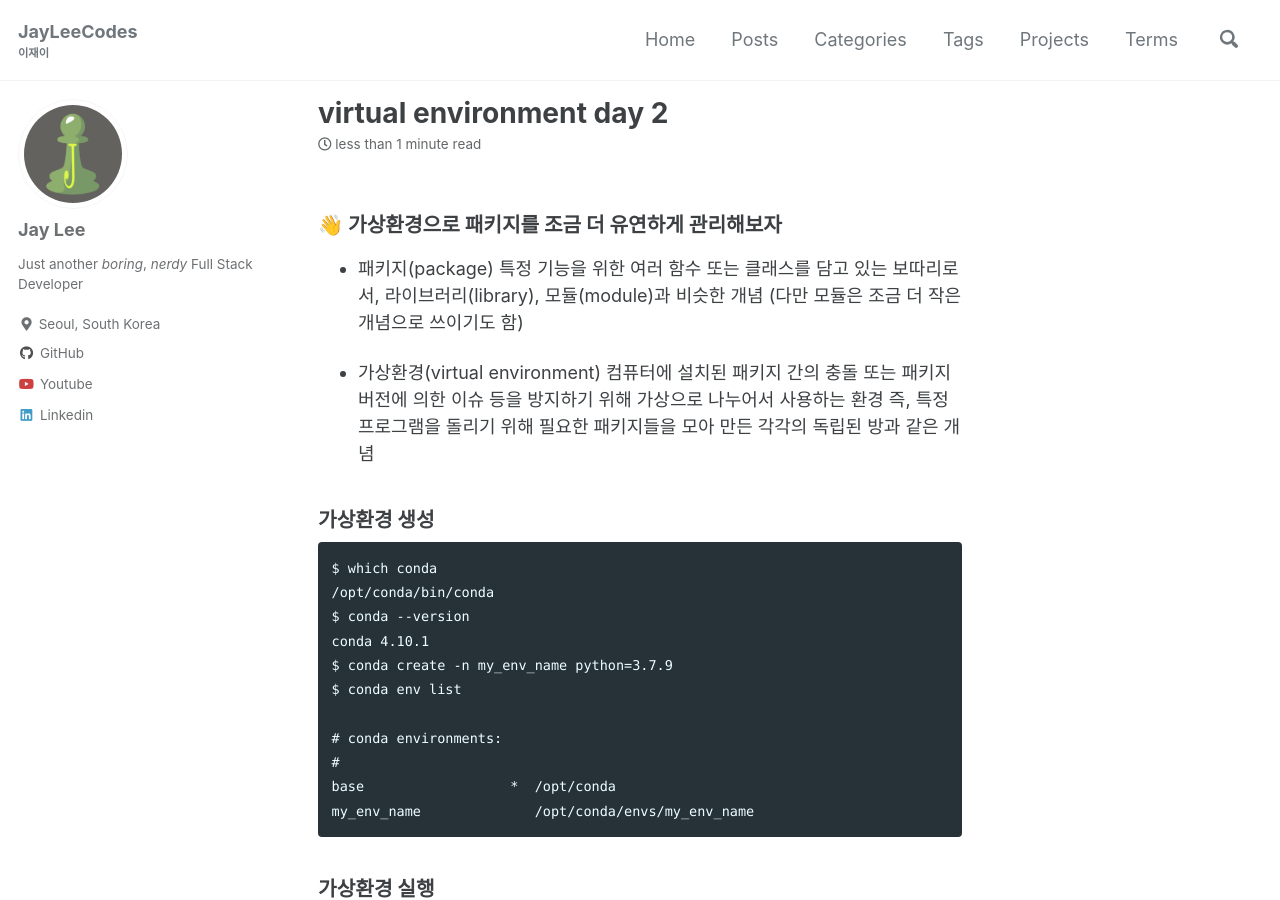
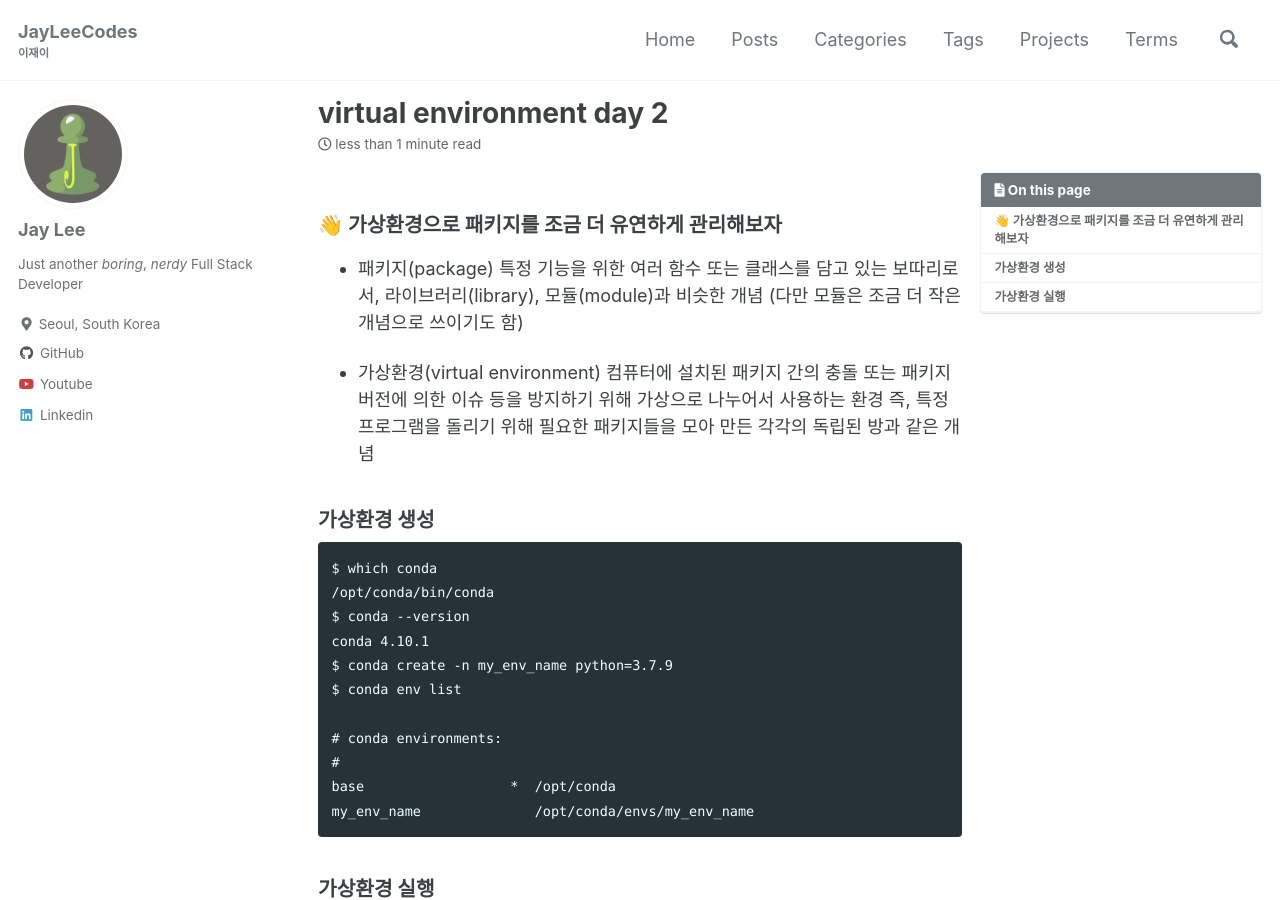
Before and after one commit to jinlee487/jinlee487.github.io, a Jekyll site: the page built from _posts/2021-06-28-aiffel-second-post.md, in a window 1280 px wide and 900 px high. Built offline with Jekyll 4.4.1, drawn with Linux system fonts in a browser that asks for light colours; cached includes are drawn as plain includes; comment, search, counter and statistics services are not loaded; part of the change alters nothing that is shown.

```diff
--- a/_posts/2021-06-28-aiffel-second-post.md
+++ b/_posts/2021-06-28-aiffel-second-post.md
@@ -5,8 +5,8 @@ categories:
   - Aiffel
 tags:
   - Aiffel
-toc: false
-toc_sticky: false
+toc: True
+toc_sticky: True
 last_modified_at: 2021-06-28T17:06:00Z
 
 
```
